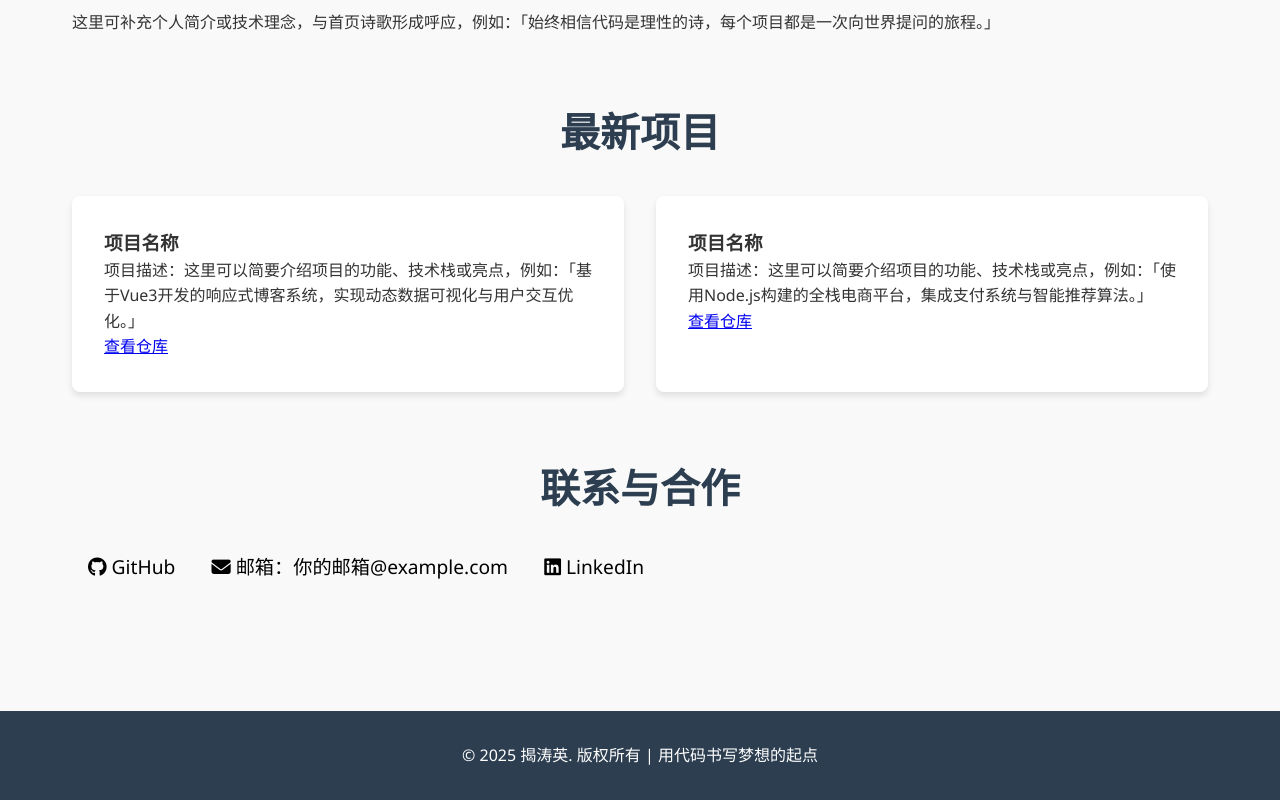
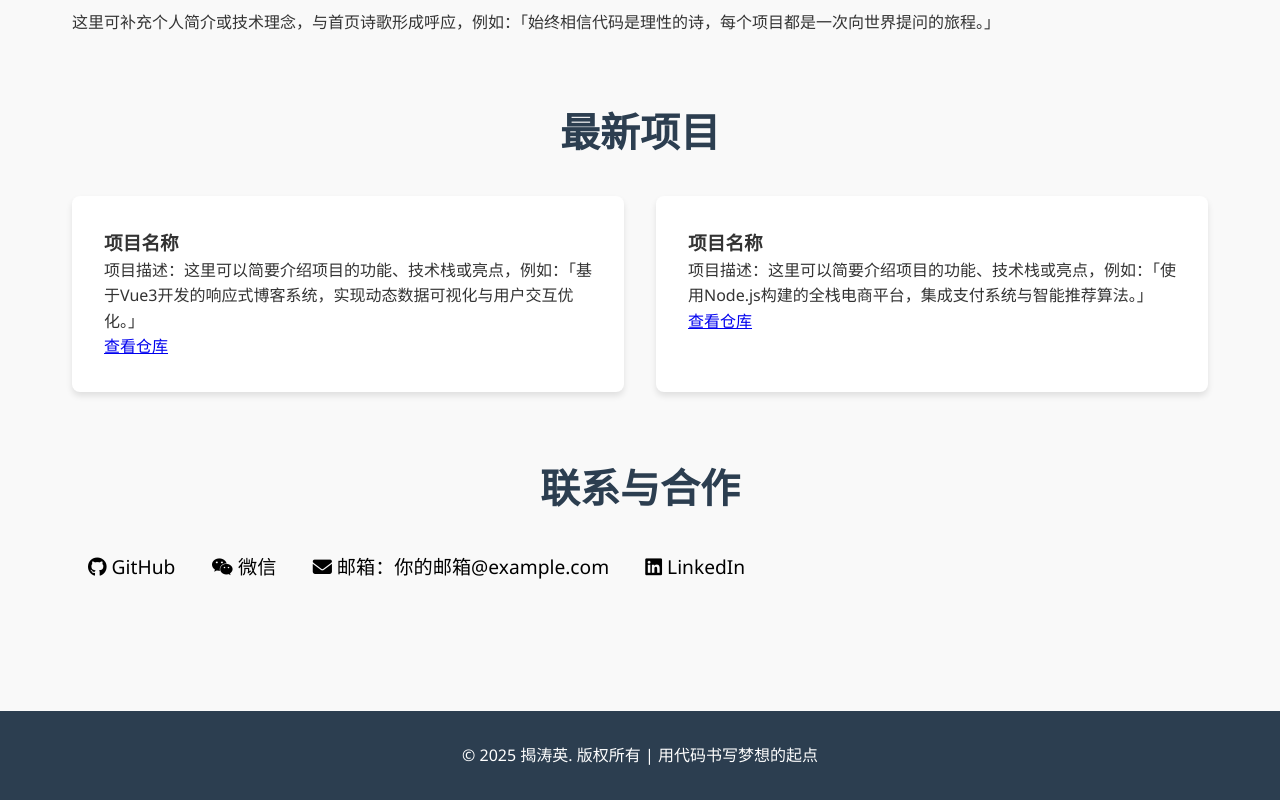
Before and after one commit to Taoying-Jie/taoying-jie.github.io, a plain HTML site: page index.html in a window 1280 px wide. Shown: the part 950-1750 px from the top of the page. Drawn offline with Linux system fonts and the light colour scheme.

Commit message:
Update index.html

```diff
--- a/index.html
+++ b/index.html
@@ -217,6 +217,7 @@
             <h2 class="section-title">联系与合作</h2>
             <div class="footer-links">
                 <a href="https://github.com/你的用户名" target="_blank"><i class="fab fa-github"></i> GitHub</a>
+                <a href="https://weixin.qq.com/你的用户名" target="_blank"><i class="fab fa-weixin"></i> 微信</a>
                 <a href="mailto:你的邮箱@example.com"><i class="fas fa-envelope"></i> 邮箱：你的邮箱@example.com</a>
                 <a href="https://linkedin.com/in/你的用户名" target="_blank"><i class="fab fa-linkedin"></i> LinkedIn</a>
             </div>
```
